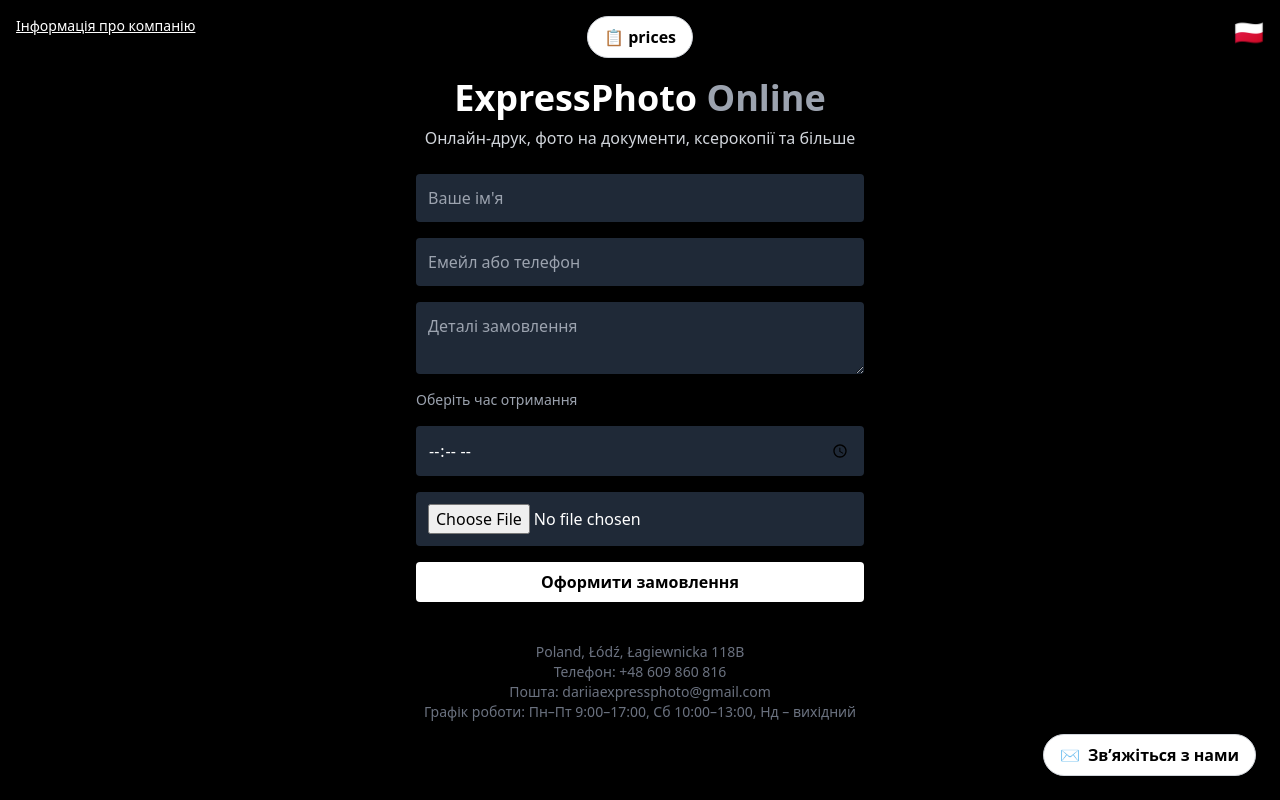
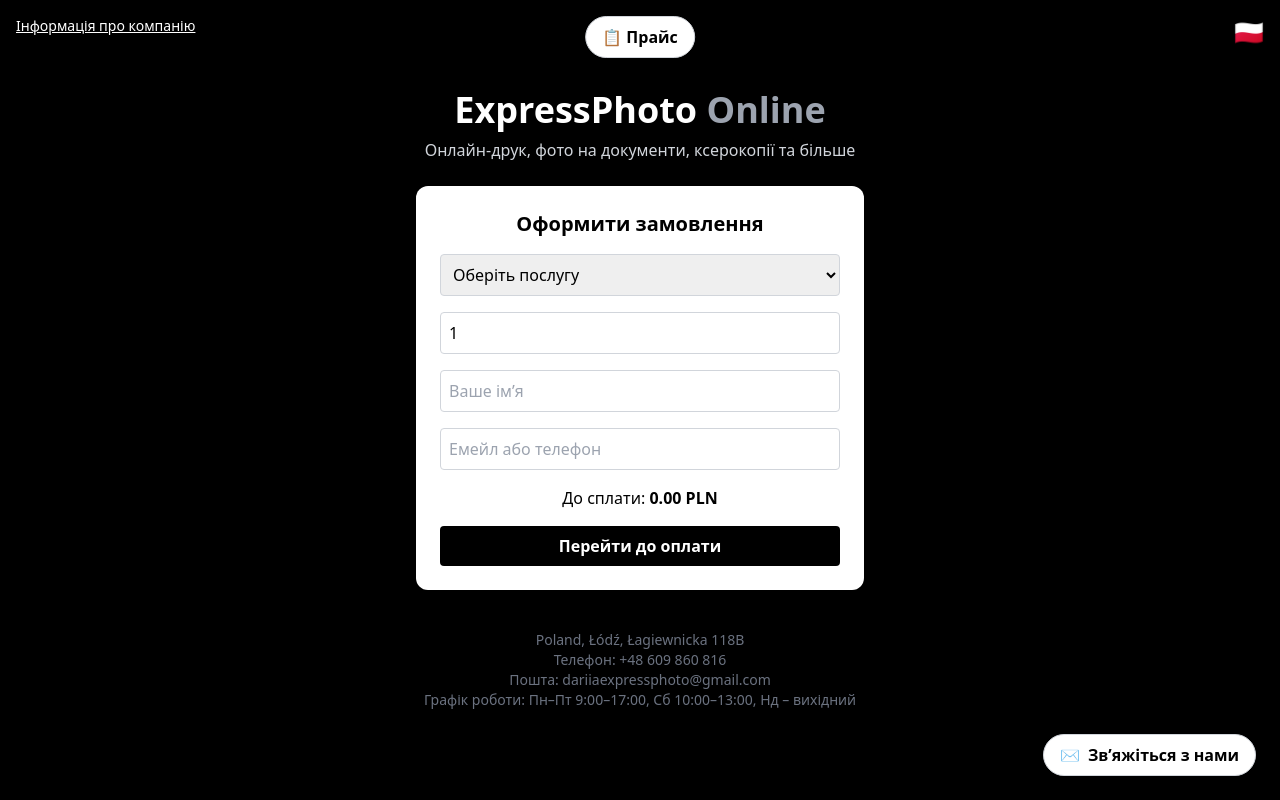
Before and after one commit to cutesuno/expressphoto-online, a Next.js app: page / in a window 1280 px wide. Built offline with nearby package versions, Linux system fonts and the light colour scheme.

Commit message:
зробив оплату

```diff
--- /dev/null
+++ b/components/OrderForm.tsx
@@ -0,0 +1,108 @@
+import { useState } from 'react';
+
+export default function OrderForm({ language }: { language: 'uk' | 'pl' }) {
+  const [form, setForm] = useState({
+    service: '',
+    quantity: 1,
+    name: '',
+    email: '',
+  });
+  const [price, setPrice] = useState(0);
+  const [sending, setSending] = useState(false);
+
+  const services = [
+    { label: { uk: 'Фото на документи', pl: 'Zdjęcia do dokumentów' }, price: 20 },
+    { label: { uk: 'Копія A4 ч/б', pl: 'Kopia A4 cz-b' }, price: 0.5 },
+    { label: { uk: 'Копія A4 кольорова', pl: 'Kopia A4 kolorowa' }, price: 1 },
+    { label: { uk: 'Сканування', pl: 'Skanowanie' }, price: 1 },
+    { label: { uk: 'Ламінування', pl: 'Laminowanie' }, price: 2 },
+  ];
+
+  const t = (key: string, pl: string) => (language === 'uk' ? key : pl);
+
+  const handleChange = (e: React.ChangeEvent<HTMLInputElement | HTMLSelectElement>) => {
+    const { name, value } = e.target;
+    setForm((prev) => ({ ...prev, [name]: name === 'quantity' ? Number(value) : value }));
+
+    if (name === 'service') {
+      const selected = services.find((s) => s.label.uk === value || s.label.pl === value);
+      if (selected) setPrice(selected.price * form.quantity);
+    }
+    if (name === 'quantity') {
+      const selected = services.find((s) => s.label.uk === form.service || s.label.pl === form.service);
+      if (selected) setPrice(selected.price * Number(value));
+    }
+  };
+
+  const handleSubmit = async (e: React.FormEvent) => {
+    e.preventDefault();
+    setSending(true);
+
+    // Далі можна реалізувати підключення до Przelewy24 через бекенд
+    alert(`Оплата ${price} PLN`);
+
+    setSending(false);
+  };
+
+  return (
+    <form
+      onSubmit={handleSubmit}
+      className="bg-white text-black rounded-xl shadow-lg p-6 w-full max-w-md space-y-4"
+    >
+      <h2 className="text-xl font-bold text-center">
+        {t('Оформити замовлення', 'Złóż zamówienie')}
+      </h2>
+
+      <select
+        name="service"
+        className="w-full border border-gray-300 p-2 rounded"
+        onChange={handleChange}
+        required
+      >
+        <option value="">{t('Оберіть послугу', 'Wybierz usługę')}</option>
+        {services.map((s, i) => (
+          <option key={i} value={s.label[language]}>
+            {s.label[language]}
+          </option>
+        ))}
+      </select>
+
+      <input
+        type="number"
+        name="quantity"
+        min={1}
+        value={form.quantity}
+        onChange={handleChange}
+        className="w-full border border-gray-300 p-2 rounded"
+      />
+
+      <input
+        name="name"
+        placeholder={t('Ваше імʼя', 'Imię')}
+        onChange={handleChange}
+        className="w-full border border-gray-300 p-2 rounded"
+        required
+      />
+
+      <input
+        name="email"
+        placeholder={t('Емейл або телефон', 'Email lub telefon')}
+        onChange={handleChange}
+        className="w-full border border-gray-300 p-2 rounded"
+        required
+      />
+
+      <p className="text-center">
+        {t('До сплати', 'Do zapłaty')}: <strong>{price.toFixed(2)} PLN</strong>
+      </p>
+
+      <button
+        type="submit"
+        disabled={sending}
+        className="bg-black text-white font-bold py-2 px-4 rounded w-full hover:bg-gray-900"
+      >
+        {sending ? t('Надсилаємо...', 'Wysyłanie...') : t('Перейти до оплати', 'Przejdź do płatności')}
+      </button>
+    </form>
+  );
+}
--- a/pages/index.tsx
+++ b/pages/index.tsx
@@ -1,18 +1,10 @@
 import PriceModal from '../components/PriceModal';
+import OrderForm from '../components/OrderForm';
 import { useState, useEffect } from 'react';
 import { motion } from 'framer-motion';
 
 export default function Home() {
-  const [form, setForm] = useState({
-    name: '',
-    email: '',
-    details: '',
-    time: '',
-  });
   const [isLoading, setIsLoading] = useState(true);
-  const [isSending, setIsSending] = useState(false);
-  const [file, setFile] = useState<File | null>(null);
-  const [confirmed, setConfirmed] = useState(false);
   const [language, setLanguage] = useState<'uk' | 'pl'>('uk');
   const [showInfo, setShowInfo] = useState(false);
   const [showPrices, setShowPrices] = useState(false);
@@ -24,38 +16,6 @@ export default function Home() {
     return () => clearTimeout(timer);
   }, []);
 
-  const handleChange = (e: React.ChangeEvent<HTMLInputElement | HTMLTextAreaElement>) => {
-    setForm({
-      ...form,
-      [e.target.name]: e.target.value,
-    });
-  };
-
-  const handleFileChange = (e: React.ChangeEvent<HTMLInputElement>) => {
-    if (e.target.files && e.target.files[0]) {
-      setFile(e.target.files[0]);
-    }
-  };
-
-  const handleSubmit = async (e: React.FormEvent) => {
-    e.preventDefault();
-    setIsSending(true);
-    const formData = new FormData();
-    formData.append('name', form.name);
-    formData.append('email', form.email);
-    formData.append('details', form.details);
-    formData.append('time', form.time);
-    if (file) formData.append('file', file);
-
-    await fetch('/api/send-order', {
-      method: 'POST',
-      body: formData,
-    });
-
-    setIsSending(false);
-    setConfirmed(true);
-  };
-
   const toggleLang = () => setLanguage(language === 'uk' ? 'pl' : 'uk');
 
   const t = (key: string) => {
@@ -64,22 +24,12 @@ export default function Home() {
         uk: 'Онлайн-друк, фото на документи, ксерокопії та більше',
         pl: 'Druk online, zdjęcia do dokumentów, kserokopie i więcej',
       },
-      name: { uk: "Ваше ім'я", pl: 'Imię' },
-      email: { uk: "Емейл або телефон", pl: 'Email lub telefon' },
-      details: { uk: 'Деталі замовлення', pl: 'Szczegóły zamówienia' },
-      time: {
-        uk: 'Оберіть час отримання',
-        pl: 'Wybierz godzinę odbioru'
-      },
-      submit: { uk: 'Оформити замовлення', pl: 'Złóż zamówienie' },
-      sending: { uk: 'Надсилаємо...', pl: 'Wysyłanie...' },
-      thanks: { uk: 'Дякуємо за замовлення!', pl: 'Dziękujemy za zamówienie!' },
-      back: { uk: 'Оформити нове замовлення', pl: 'Złóż nowe zamówienie' },
       contactUs: {
         uk: 'Звʼяжіться з нами',
         pl: 'Skontaktuj się z nami',
       },
       company: { uk: 'Інформація про компанію', pl: 'Informacje o firmie' },
+      prices: { uk: 'Прайс', pl: 'Cennik' },
       address: { uk: 'Poland, Łódź, Łagiewnicka 118B', pl: 'Polska, Łódź, Łagiewnicka 118B' },
       phone: { uk: 'Телефон: +48 609 860 816', pl: 'Telefon: +48 609 860 816' },
       emailCompany: { uk: 'Пошта: dariiaexpressphoto@gmail.com', pl: 'Email: dariiaexpressphoto@gmail.com' },
@@ -196,54 +146,12 @@ export default function Home() {
         {t('intro')}
       </motion.p>
 
-      {!confirmed ? (
-        <motion.form
-          onSubmit={handleSubmit}
-          method="POST"
-          encType="multipart/form-data"
-          className="flex flex-col w-full max-w-md space-y-4"
-          initial={{ opacity: 0 }}
-          animate={{ opacity: 1 }}
-        >
-          <input name="name" placeholder={t('name')} onChange={handleChange} className="bg-gray-800 p-3 rounded" required />
-          <input name="email" type="text" placeholder={t('email')} onChange={handleChange} className="bg-gray-800 p-3 rounded" required />
-          <textarea name="details" placeholder={t('details')} onChange={handleChange} className="bg-gray-800 p-3 rounded" required />
-          <label className="text-sm text-gray-400">{t('time')}</label>
-<input
-  name="time"
-  type="time"
-  onChange={handleChange}
-  className="bg-gray-800 p-3 rounded"
-  required
-/>
-          <input type="file" name="file" onChange={handleFileChange} className="bg-gray-800 p-3 rounded" />
-          <button type="submit" disabled={isSending} className="bg-white text-black font-bold py-2 rounded hover:bg-gray-200">
-            {isSending ? t('sending') : t('submit')}
-          </button>
-        </motion.form>
-      ) : (
-        <motion.div
-          className="text-green-400 text-xl font-semibold mt-4 flex flex-col items-center space-y-4"
-          initial={{ opacity: 0 }}
-          animate={{ opacity: 1 }}
-        >
-          <p>{t('thanks')}</p>
-          <button
-            onClick={() => {
-              setConfirmed(false);
-              setForm({ name: '', email: '', details: '', time: '' });
-              setFile(null);
-            }}
-            className="bg-white text-black font-bold py-2 px-4 rounded hover:bg-gray-200"
-          >
-            {t('back')}
-          </button>
-        </motion.div>
-      )}
+      <OrderForm language={language} />
 
       {showPrices && (
         <PriceModal language={language} onClose={() => setShowPrices(false)} />
       )}
+
       <p className="text-sm text-gray-500 mt-10 text-center">
         {t('address')}<br />
         {t('phone')}<br />
@@ -254,6 +162,7 @@ export default function Home() {
             : 'Godziny pracy: Pon–Pt 9:00–17:00, Sob 10:00–13:00, Niedz – nieczynne'
         }
       </p>
+
       <a
         href="mailto:dariiaexpressphoto@gmail.com"
         className="fixed bottom-6 right-6 bg-white text-black font-semibold px-4 py-2 rounded-full shadow-lg border border-gray-300 hover:bg-gray-100 transition-all z-50 flex items-center gap-2 text-sm sm:text-base"
```
Also changed, not shown: pages/api/create-payment.ts (added). Lines whose indentation alone changed are shown as unchanged.
